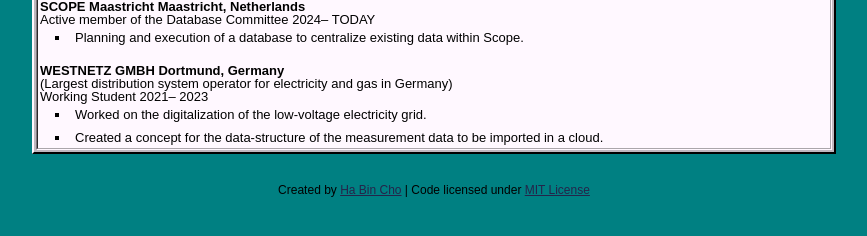
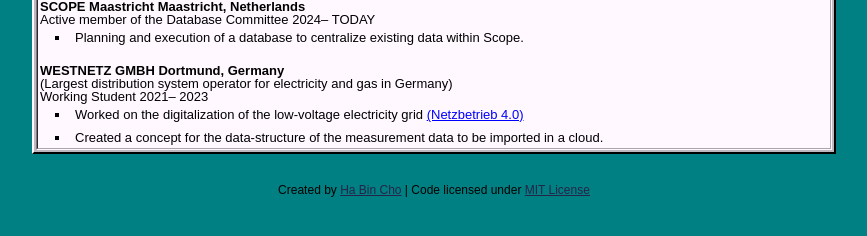
Before and after one commit to heybin314/heybin314.github.io, a Jekyll site: the page built from _posts/2024-04-10-cv.md, in a window 1280 px wide. Shown: the part 759-995 px from the top of the page, without its empty margins (206-1073 px from the left). Built offline with Jekyll 4.4.1, drawn with Linux system fonts in a browser that asks for light colours.

Commit message:
Update 2024-04-10-cv.md

```diff
--- a/_posts/2024-04-10-cv.md
+++ b/_posts/2024-04-10-cv.md
@@ -33,7 +33,7 @@
 ### **WESTNETZ GMBH Dortmund, Germany**
 #### (Largest distribution system operator for electricity and gas in Germany)
 #### Working Student 2021– 2023
-- Worked on the digitalization of the low-voltage electricity grid.
+- Worked on the digitalization of the low-voltage electricity grid <a href="https://www.westnetz.de/content/dam/revu-global/westnetz/documents/ueber-westnetz/unser-unternehmen/westnetz-wir-bewegen-energie-2023.pdf">(Netzbetrieb 4.0)</a>
 - Created a concept for the data-structure of the measurement data to be imported in a cloud.
 - Developed a visualization application of the measurement data for power-grid planners.
 
```
